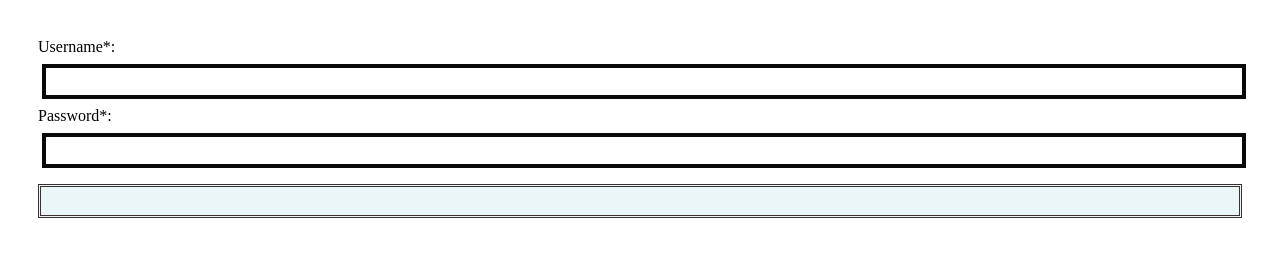
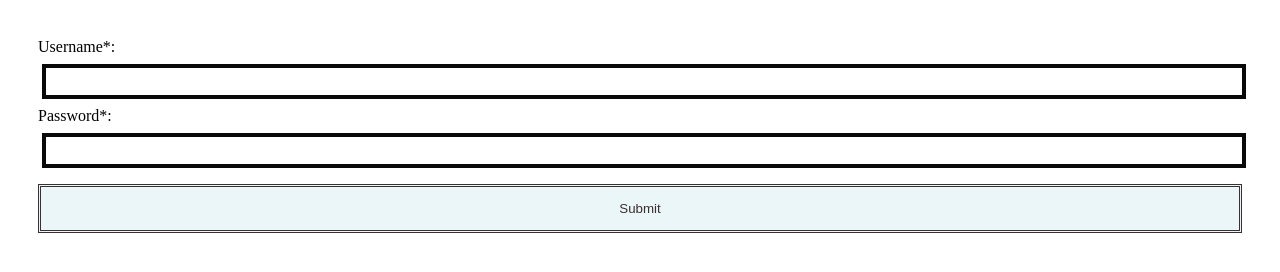
Before and after one commit to leslieportiz/SQL-Injection-Activity, a website: page index.html in a window 1280 px wide. Drawn offline with Linux system fonts and the light colour scheme.

Commit message:
Create Login Form and compkleted task.

```diff
--- a/index.html
+++ b/index.html
@@ -16,7 +16,7 @@
             <input type="text" name="username" id="username" maxlength="50" />
             <label for="password">Password*:</label>
             <input type="text" name="password" id="password" maxlength="50" />
-            <button type="submit" name="Submit" value="Submit"></button>
+            <button type="submit" name="Submit" value="Submit">Submit</button>
         </div>
         <script>
             if (document.location.hash === '#unauthorized') {
```
